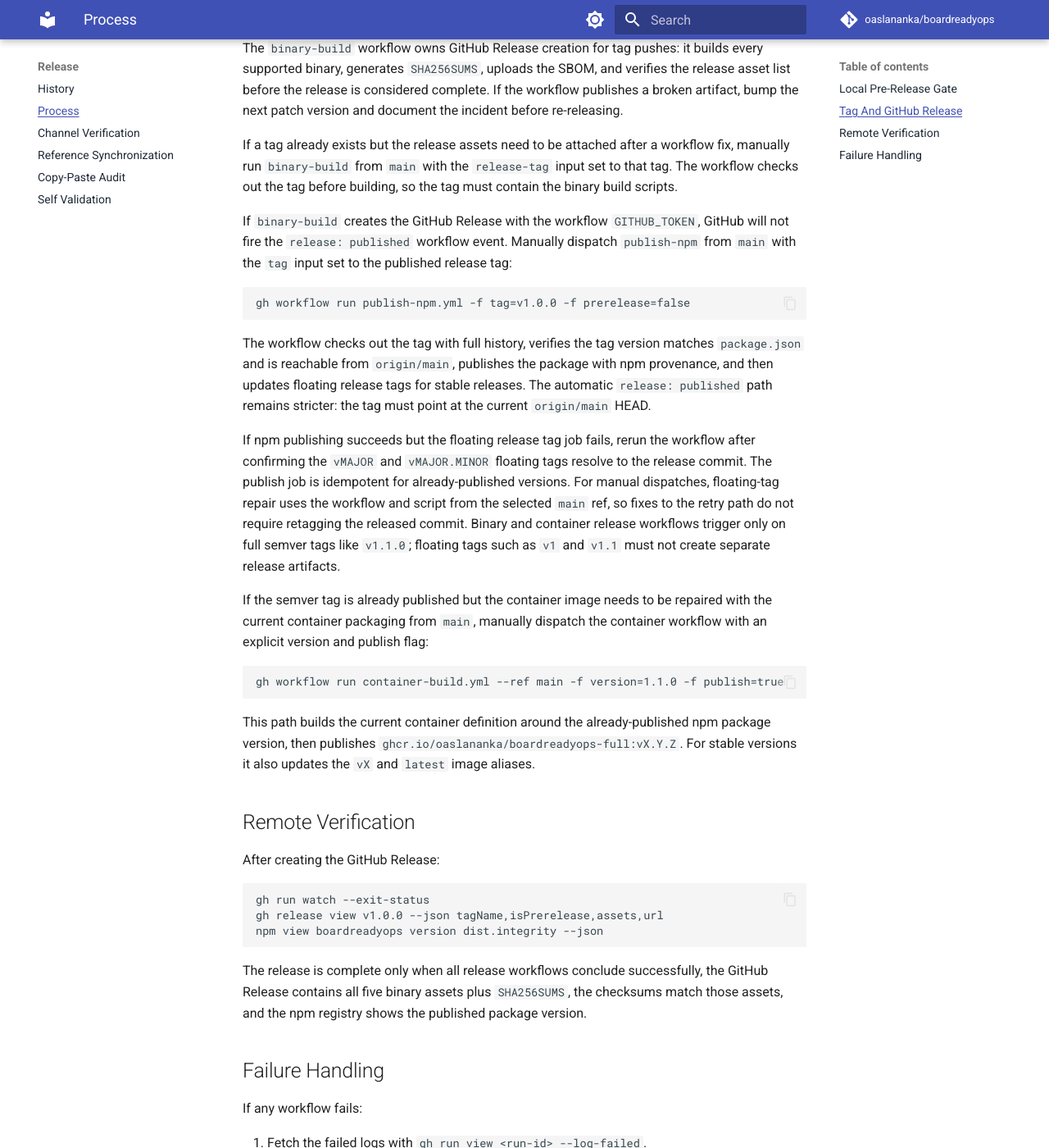
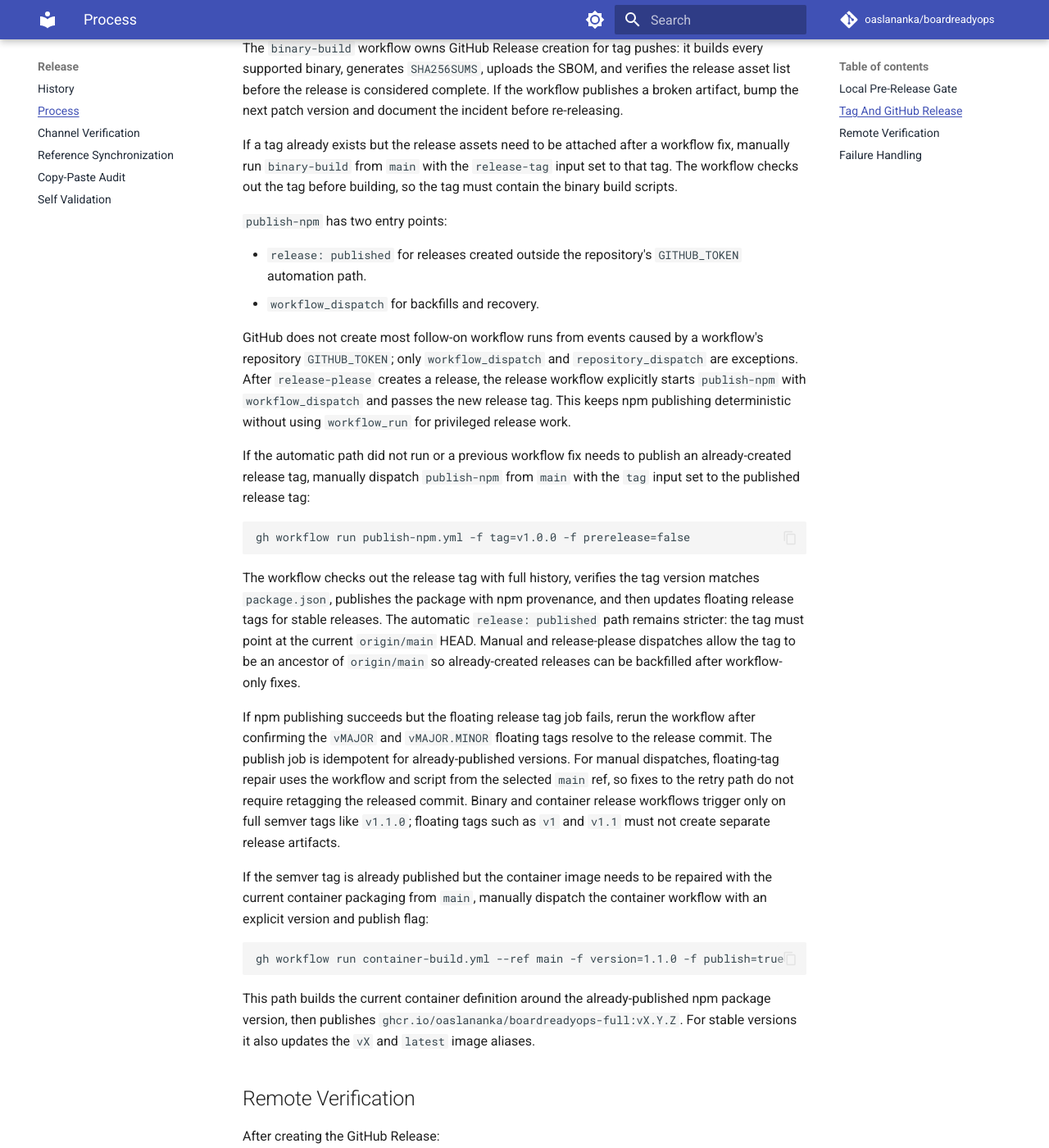
Before and after one commit to actions-marketplace-validations/oaslananka_boardreadyops, an MkDocs documentation site: the page built from docs/release/process.md, in a window 1280 px wide and 1400 px high, scrolled down 1416 px. Shown: the whole window at 82% size. Built offline with MkDocs 1.6.1 and Material for MkDocs 9.7.7, drawn with Linux system fonts in a browser that asks for light colours; comment, search, counter and statistics services are not loaded; the version menu is left out.

Commit message:
fix(ci): restore npm publish release handoff (#120)

````diff
--- a/docs/release/process.md
+++ b/docs/release/process.md
@@ -64,19 +64,34 @@ workflow fix, manually run `binary-build` from `main` with the `release-tag`
 input set to that tag. The workflow checks out the tag before building, so the
 tag must contain the binary build scripts.
 
-If `binary-build` creates the GitHub Release with the workflow `GITHUB_TOKEN`,
-GitHub will not fire the `release: published` workflow event. Manually dispatch
-`publish-npm` from `main` with the `tag` input set to the published release tag:
+`publish-npm` has two entry points:
+
+- `release: published` for releases created outside the repository's
+  `GITHUB_TOKEN` automation path.
+- `workflow_dispatch` for backfills and recovery.
+
+GitHub does not create most follow-on workflow runs from events caused by a
+workflow's repository `GITHUB_TOKEN`; only `workflow_dispatch` and
+`repository_dispatch` are exceptions. After `release-please` creates a release,
+the release workflow explicitly starts `publish-npm` with `workflow_dispatch`
+and passes the new release tag. This keeps npm publishing deterministic without
+using `workflow_run` for privileged release work.
+
+If the automatic path did not run or a previous workflow fix needs to publish an
+already-created release tag, manually dispatch `publish-npm` from `main` with
+the `tag` input set to the published release tag:
 
 ```bash
 gh workflow run publish-npm.yml -f tag=v1.0.0 -f prerelease=false
 ```
 
-The workflow checks out the tag with full history, verifies the tag version
-matches `package.json` and is reachable from `origin/main`, publishes the
-package with npm provenance, and then updates floating release tags for stable
-releases. The automatic `release: published` path remains stricter: the tag
-must point at the current `origin/main` HEAD.
+The workflow checks out the release tag with full history, verifies the tag
+version matches `package.json`, publishes the package with npm provenance, and
+then updates floating release tags for stable releases. The automatic
+`release: published` path remains stricter: the tag must point at the current
+`origin/main` HEAD. Manual and release-please dispatches allow the tag to be an
+ancestor of `origin/main` so already-created releases can be backfilled after
+workflow-only fixes.
 
 If npm publishing succeeds but the floating release tag job fails, rerun the
 workflow after confirming the `vMAJOR` and `vMAJOR.MINOR` floating tags resolve
````
Also changed, not shown: 3 other files.
